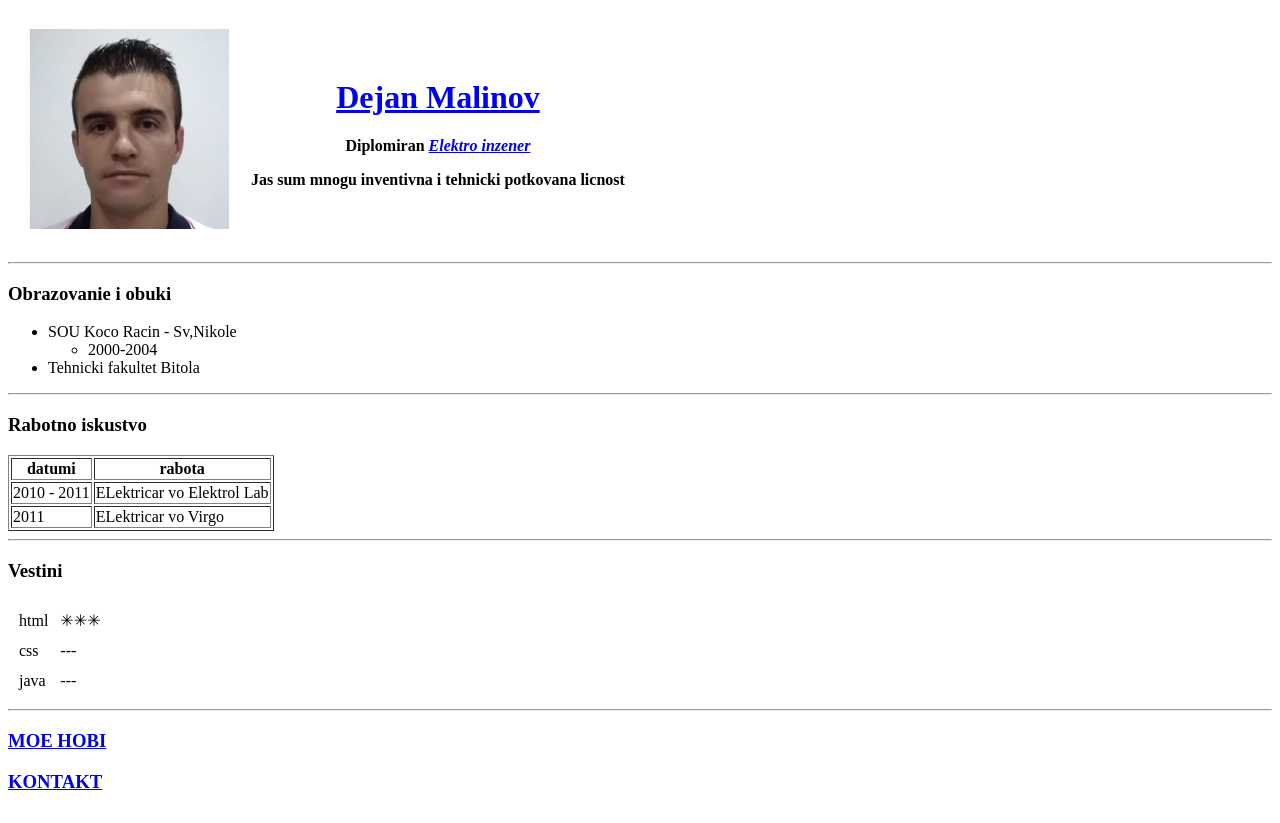
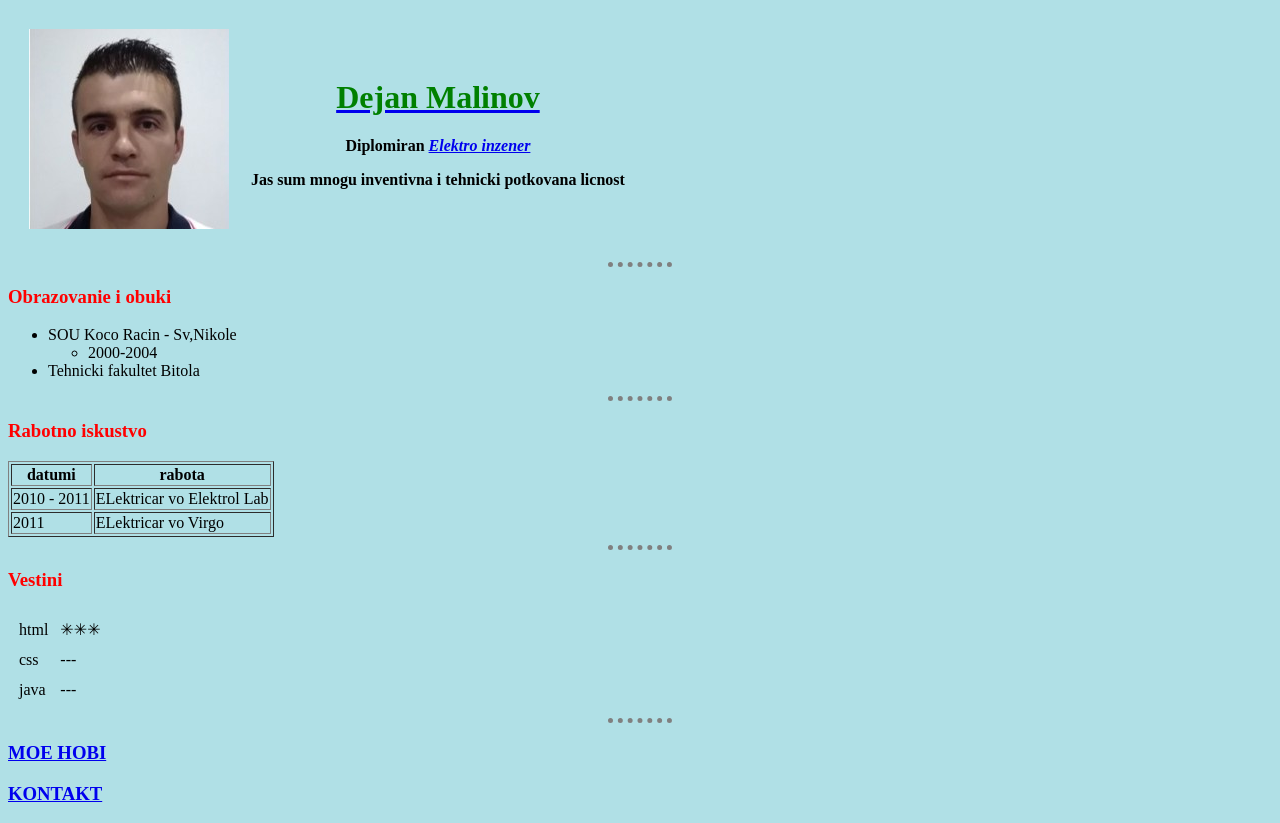
Before and after one commit to dejan4394/cvdejanmalinov, a plain HTML site: page index.html in a window 1280 px wide. Drawn offline with Linux system fonts and the light colour scheme.

Commit message:
Add files via upload

```diff
--- /dev/null
+++ b/css/styles.css
@@ -0,0 +1,18 @@
+body {
+  background-color: powderblue;
+}
+
+hr {
+  border-style: none;
+  border-top-style: dotted;
+  border-color: grey;
+  border-width: 5px;
+  width: 5%;
+}
+
+h1 {
+  color: green;
+}
+h3{
+  color: red;
+}
--- a/index.html
+++ b/index.html
@@ -4,14 +4,17 @@
 <head>
   <meta charset="utf-8">
   <title>dejan's personal site</title>
+  <link rel="stylesheet" href="css/styles.css">
 </head>
+
+
 
 <body>
   <table cellspacing="20">
     <tr>
       <th><img src="slikadejan.jpg" alt="profilna slika na dejan malinov"></th>
       <th>
-        <h1><a href="https://www.facebook.com/dejan.malinov.9">Dejan Malinov</a></h1>
+        <a href="https://www.facebook.com/dejan.malinov.9"><h1>Dejan Malinov</h1></a>
         <p>Diplomiran <em><strong><a href="https://www.facebook.com/dejan.malinov.9">Elektro inzener</a></strong></em></p>
         <p>Jas sum mnogu inventivna i tehnicki potkovana licnost</p>
       </th>
```
Also changed, not shown: MOE HOBI.html (+4 -3 lines), kontakt.html (+1 -0 lines).
